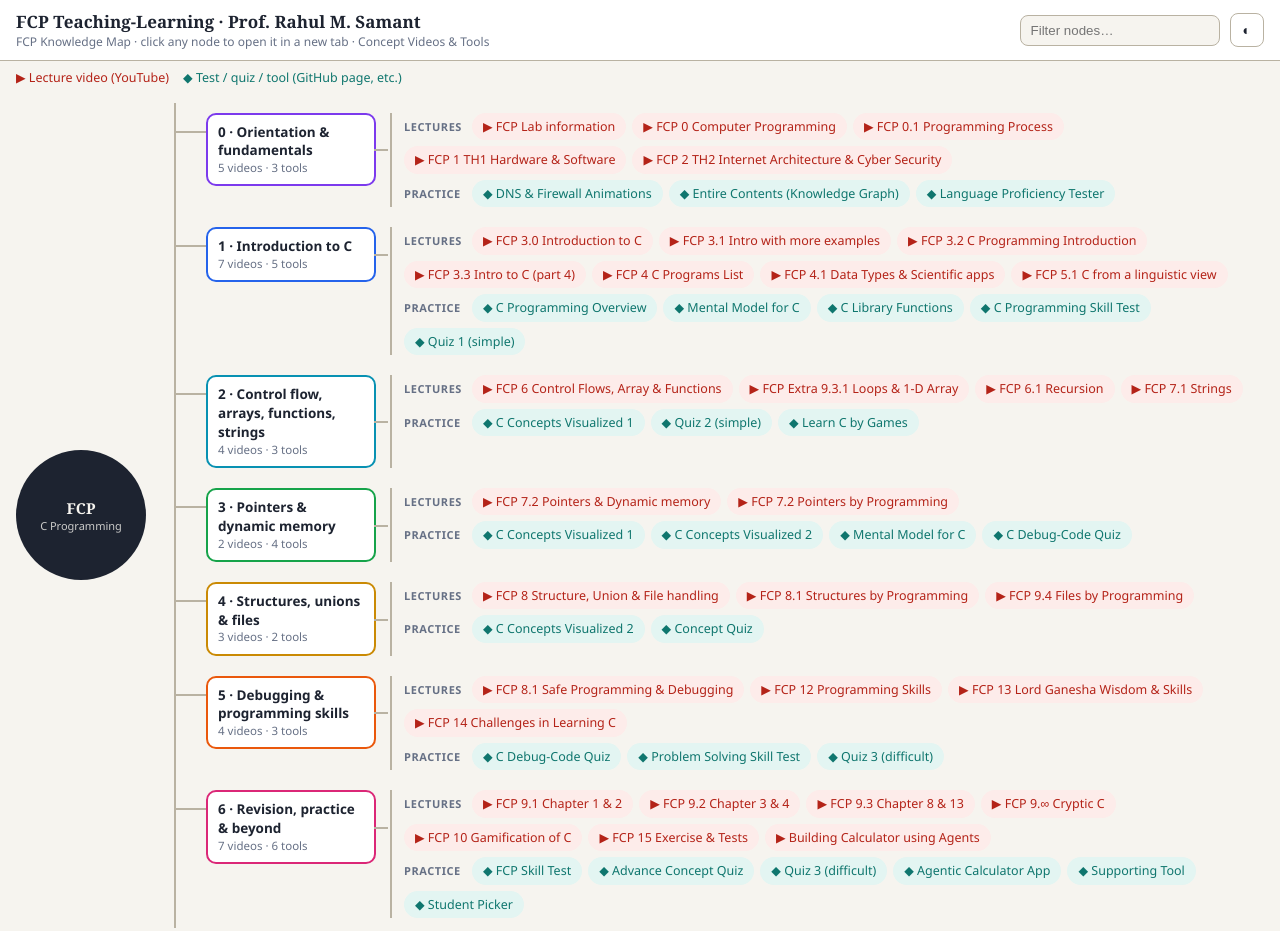
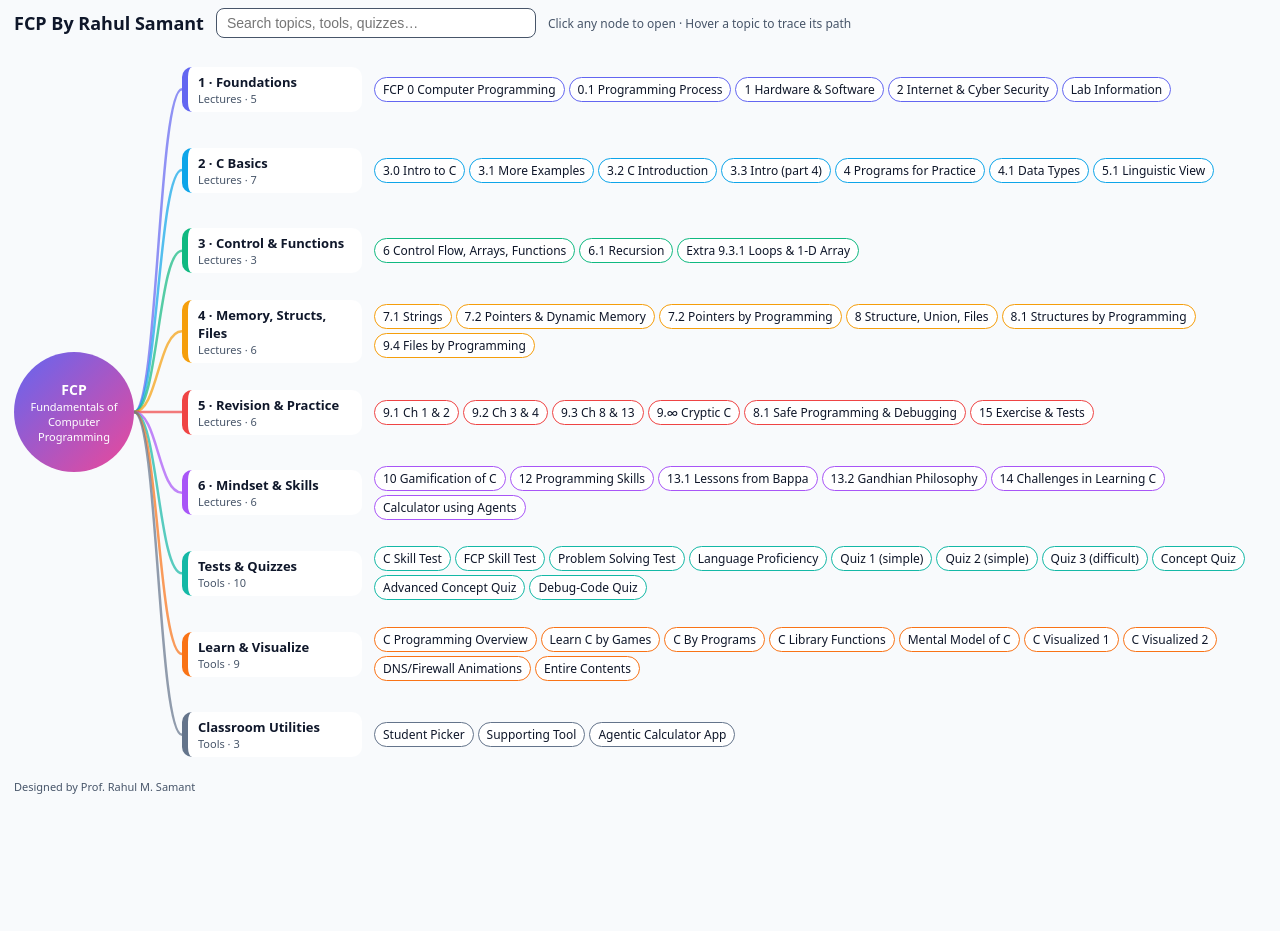
Before and after one commit to RMS-Sof/FCP-Knowledge-Graph, a plain HTML site: page index.html in a window 1280 px wide. After the commit the page ends 800 px from the top, so only its background shows below. Drawn offline with Linux system fonts and the light colour scheme.

Commit message:
Update index.html

```diff
--- a/index.html
+++ b/index.html
@@ -1,63 +1,66 @@
 <!DOCTYPE html>
 <html lang="en"><head><meta charset="utf-8">
 <meta name="viewport" content="width=device-width, initial-scale=1, viewport-fit=cover">
-<title>FCP Concept Map (c) RMS</title>
+<title>FCP (c)RMS</title>
 <style>
-:root{box-sizing:border-box;padding-top:env(safe-area-inset-top,0px);padding-bottom:env(safe-area-inset-bottom,0px);--bg:#f6f4ef;--card:#fff;--ink:#1d2330;--mut:#667085;--ln:#b9b2a2;--vid:#b42318;--vbg:#fdecea;--tl:#0f766e;--tbg:#e3f5f2}
-@media (prefers-color-scheme:dark){:root:not([data-theme="light"]){--bg:#11151c;--card:#1a202b;--ink:#e8eaef;--mut:#98a2b3;--ln:#3a4456;--vid:#fda29b;--vbg:#3a1c1a;--tl:#5eead4;--tbg:#12332f}}
-:root[data-theme="dark"]{--bg:#11151c;--card:#1a202b;--ink:#e8eaef;--mut:#98a2b3;--ln:#3a4456;--vid:#fda29b;--vbg:#3a1c1a;--tl:#5eead4;--tbg:#12332f}
-html{scroll-padding-top:env(safe-area-inset-top,0px)}
-*{box-sizing:border-box}
-body{margin:0;background:var(--bg);color:var(--ink);font:14px/1.4 "Segoe UI",system-ui,sans-serif}
-header{display:flex;flex-wrap:wrap;gap:10px;align-items:center;padding:10px 16px;background:var(--card);border-bottom:1px solid var(--ln);position:sticky;top:env(safe-area-inset-top,0px);z-index:5}
-h1{margin:0;font:700 17px Georgia,serif;flex:1;min-width:220px}
-h1 small{display:block;font:400 12px "Segoe UI",sans-serif;color:var(--mut)}
-input{padding:7px 10px;border:1px solid var(--ln);border-radius:8px;background:var(--bg);color:var(--ink);min-width:200px}
-button{font:inherit;cursor:pointer;border:1px solid var(--ln);background:var(--card);color:var(--ink);border-radius:8px;padding:6px 12px}
-.leg{display:flex;gap:14px;font-size:12.5px;color:var(--mut);padding:8px 16px}
-.map{display:flex;align-items:center;padding:8px 16px 24px;max-width:1500px;margin:auto}
-.root{flex:none;width:130px;text-align:center;padding:18px 10px;border-radius:50%;aspect-ratio:1;display:flex;flex-direction:column;justify-content:center;background:var(--ink);color:var(--bg);font:700 15px Georgia,serif}
-.root small{font:400 11px "Segoe UI",sans-serif;opacity:.8}
-.brs{flex:1;margin-left:28px;border-left:2px solid var(--ln);min-width:0}
-.br{position:relative;display:flex;gap:14px;padding:10px 0 10px 30px}
-.br::before{content:"";position:absolute;left:0;top:28px;width:30px;border-top:2px solid var(--ln)}
-.un{flex:none;width:170px;align-self:flex-start;padding:8px 10px;border-radius:10px;background:var(--card);border:2px solid var(--c);font-weight:700;font-size:13.5px;position:relative}
-.un::after{content:"";position:absolute;right:-14px;top:50%;width:14px;border-top:2px solid var(--ln)}
-.un span{display:block;font-weight:400;font-size:11.5px;color:var(--mut)}
-.it{flex:1;min-width:0;border-left:2px solid var(--ln);padding-left:12px;display:flex;flex-direction:column;gap:6px}
-.row{display:flex;flex-wrap:wrap;gap:6px;align-items:center}
-.row i{font-style:normal;font-size:11px;font-weight:700;text-transform:uppercase;letter-spacing:.05em;color:var(--mut);width:62px;flex:none}
-a.n{display:inline-block;padding:4px 10px;border-radius:999px;text-decoration:none;font-size:12.5px;border:1px solid transparent;transition:.12s}
-a.v{background:var(--vbg);color:var(--vid)}a.t{background:var(--tbg);color:var(--tl)}
-a.n:hover{transform:translateY(-1px);border-color:currentColor;box-shadow:0 2px 6px rgba(0,0,0,.15)}
-a.n:visited{opacity:.65}
-.dim{opacity:.18;pointer-events:none}
-@media(max-width:900px){.map{flex-direction:column;align-items:stretch}.root{align-self:center;width:110px;margin-bottom:12px}.brs{margin-left:0;border-left:0}.br{flex-direction:column;padding-left:0}.br::before,.un::after{display:none}.un{width:100%}.it{border-left:0;padding-left:0}.row i{width:100%}}
+:root{--bg:#0f172a;--fg:#e2e8f0;--mut:#94a3b8;--card:#1e293b;box-sizing:border-box;padding-top:env(safe-area-inset-top,0px);padding-bottom:env(safe-area-inset-bottom,0px)}
+:root:not([data-theme="dark"]) {}
+@media (prefers-color-scheme:light){:root:not([data-theme="dark"]){--bg:#f8fafc;--fg:#0f172a;--mut:#475569;--card:#fff}}
+:root[data-theme="dark"]{--bg:#0f172a;--fg:#e2e8f0;--mut:#94a3b8;--card:#1e293b}
+*{box-sizing:border-box}html,body{margin:0;height:100%}
+body{background:var(--bg);color:var(--fg);font:14px system-ui,-apple-system,Segoe UI,sans-serif;display:flex;flex-direction:column}
+header{display:flex;gap:12px;align-items:center;padding:8px 14px;flex-wrap:wrap}
+h1{font-size:18px;margin:0}
+input{flex:1;min-width:160px;max-width:320px;padding:6px 10px;border-radius:8px;border:1px solid var(--mut);background:var(--card);color:var(--fg);font-size:14px}
+.hint{color:var(--mut);font-size:12px}
+#wrap{position:relative;flex:1;display:flex;align-items:stretch;gap:48px;padding:6px 14px 4px;overflow:auto;min-height:0}
+svg{position:absolute;inset:0;width:100%;height:100%;pointer-events:none}
+#root{align-self:center;z-index:1;background:linear-gradient(135deg,#6366f1,#ec4899);color:#fff;padding:18px 14px;border-radius:50%;width:120px;height:120px;display:flex;flex-direction:column;align-items:center;justify-content:center;text-align:center;font-weight:700;flex:none}
+#root small{font-weight:400;font-size:11px}
+#rows{flex:1;display:flex;flex-direction:column;gap:6px;z-index:1;min-width:720px}
+.row{flex:1;display:flex;align-items:center;gap:12px;min-height:0}
+.cl{flex:none;width:180px;padding:6px 10px;border-radius:10px;border-left:6px solid var(--c);background:var(--card);font-weight:600;font-size:13px}
+.cl span{display:block;font-weight:400;color:var(--mut);font-size:11px}
+.chips{display:flex;flex-wrap:wrap;gap:4px}
+a.ch{padding:3px 8px;border-radius:999px;border:1px solid var(--c);color:var(--fg);text-decoration:none;font-size:12px;background:var(--card);white-space:nowrap}
+a.ch:hover{background:var(--c);color:#fff}
+.dim{opacity:.15}
+footer{padding:3px 14px 6px;color:var(--mut);font-size:11px}
 </style></head><body>
-<header>
-<h1>FCP Teaching-Learning ·  Prof. Rahul M. Samant<small>FCP Knowledge Map · click any node to open it in a new tab · Concept Videos & Tools</small></h1>
-<input type="search" id="q" placeholder="Filter nodes…"><button id="th">◐</button>
-</header>
-<div class="leg"><span style="color:var(--vid)">▶ Lecture video (YouTube)</span><span style="color:var(--tl)">◆ Test / quiz / tool (GitHub page, etc.)</span></div>
-<div class="map"><div class="root">FCP<small>C Programming</small></div><div class="brs" id="m"></div></div>
+<header><h1>FCP By Rahul Samant</h1><input id="q" placeholder="Search topics, tools, quizzes…"><span class="hint">Click any node to open · Hover a topic to trace its path</span></header>
+<div id="wrap"><svg id="sv"></svg>
+<div id="root">FCP<small>Fundamentals of Computer Programming</small></div>
+<div id="rows"></div></div>
+<footer>Designed by Prof. Rahul M. Samant </footer>
 <script>
-const S="https://script.google.com/macros/s/",E="/exec",G="https://rms-sof.github.io/";
-const U=[
-["0 · Orientation & fundamentals","#7c3aed",[["FCP Lab information","GhhRnwF_nsk"],["FCP 0 Computer Programming","VeCdA5cO3Rw"],["FCP 0.1 Programming Process","SQoHr5DYUo4"],["FCP 1 TH1 Hardware & Software","6Q1Id-HrZkI"],["FCP 2 TH2 Internet Architecture & Cyber Security","HVWoo8sCMKI"]],[17,8,4]],
-["1 · Introduction to C","#2563eb",[["FCP 3.0 Introduction to C","51kksOUUmlo"],["FCP 3.1 Intro with more examples","jrzrPzyg4LI"],["FCP 3.2 C Programming Introduction","mtg4xNfZsUc"],["FCP 3.3 Intro to C (part 4)","lD48EUaclkY"],["FCP 4 C Programs List","uvgGJCIvlF8"],["FCP 4.1 Data Types & Scientific apps","nicoBWmio2c"],["FCP 5.1 C from a linguistic view","CM2lElJ8ZaA"]],[6,18,14,1,9]],
-["2 · Control flow, arrays, functions, strings","#0891b2",[["FCP 6 Control Flows, Array & Functions","t872IwqYk4w"],["FCP Extra 9.3.1 Loops & 1-D Array","UEVa-PDFV8M"],["FCP 6.1 Recursion","xRvYGRDi4qs"],["FCP 7.1 Strings","ivlKbkR5Yg8"]],[19,10,12]],
-["3 · Pointers & dynamic memory","#16a34a",[["FCP 7.2 Pointers & Dynamic memory","VssWs7I2dXo"],["FCP 7.2 Pointers by Programming","VBZnOh2rSxs"]],[19,20,18,13]],
-["4 · Structures, unions & files","#ca8a04",[["FCP 8 Structure, Union & File handling","2QbYiLB0Y4I"],["FCP 8.1 Structures by Programming","mdcTgBRHJ4U"],["FCP 9.4 Files by Programming","yt2mHqJ7b3I"]],[20,15]],
-["5 · Debugging & programming skills","#ea580c",[["FCP 8.1 Safe Programming & Debugging","2W-1T0ZZqcU"],["FCP 12 Programming Skills","-8TTk8nSE74"],["FCP 13 Lord Ganesha Wisdom & Skills","HiLVD-i8GWM"],["FCP 14 Challenges in Learning C","hP1gV1oD4J4"]],[13,3,11]],
-["6 · Revision, practice & beyond","#db2777",[["FCP 9.1 Chapter 1 & 2","Hm4Q1k1FaWU"],["FCP 9.2 Chapter 3 & 4","IDZJB2EttvE"],["FCP 9.3 Chapter 8 & 13","WuM86AieAYw"],["FCP 9.∞ Cryptic C","cHRr4-HrlUs"],["FCP 10 Gamification of C","Oft0dSIZO0Y"],["FCP 15 Exercise & Tests","2lFaajGl928"],["Building Calculator using Agents","o7-KpNEz2O0"]],[2,16,11,7,5,0]]];
-const T=[["Student Picker",G+"Coronation/"],["C Programming Skill Test",G+"C-Skill-Test/"],["FCP Skill Test",G+"FCP-skill-Test/"],["Problem Solving Skill Test",G+"Problem-Solving-Skill-Test/"],["Language Proficiency Tester",G+"Language-Profeciency-Tester/"],
-["Supporting Tool",S+"AKfycbxrAgJ9I1CRH69UHyBPArDZIHF2pOoIPoGmP44lnFJFWIrpzD81DTYqjI8epcUJY6qK"+E],["C Programming Overview",G+"C-Programming/"],["Agentic Calculator App","https://agent3-kqzfcvap9pxxs7n4ftn8gg.streamlit.app/"],["Entire Contents (Knowledge Graph)",G+"FCP-Knowledge-Graph/"],
-["Quiz 1 (simple)",S+"AKfycbwpevnaXZrRKKug5ofeiSXGLVI0HBcgHyy9GlBchJGPWpfDiQD5SgaA_dHWWBwY_9-NAQ"+E],["Quiz 2 (simple)",S+"AKfycbxqspEv9V5aMJ6cb8XxQhKZuvxiA-S54E9aygyejPGGgAgU24AxVxM75hcbpcf6xhvP"+E],["Quiz 3 (difficult)",S+"AKfycbwWMk9pwHJZrAr555cZ0y0zwaNQPFI0llgq6cy8vkiJS27QgEAuxor6wiNIcQY0jUoarQ"+E],
-["Learn C by Games",G+"C-By-Games/"],["C Debug-Code Quiz",S+"AKfycbwUrHEBN5cku4SGkaQGxFez9CycaFoWSf2_NICEic7WIZBG9xoUGzqA0l8LlSsm6U_v8g"+E],["C Library Functions",G+"C-Lib-Functions/"],
-["Concept Quiz",S+"AKfycbxxE6l5NKzpYEdBoAYfDpGnRuwVS7ymZpLm56zSuirFb2nR2BLMuXyhzAdtAcD8E6qh"+E],["Advance Concept Quiz",S+"AKfycbwzvDMPDHrCCA06mW_tRiIThMxIYpqzChLo--XOkFC_pvqJ2lwFStZyiYO5m90XIQ0B"+E],
-["DNS & Firewall Animations",G+"FCP2-animations/"],["Mental Model for C",G+"C-Mental-Model/"],["C Concepts Visualized 1",G+"C-Visualized/"],["C Concepts Visualized 2",G+"C-Visualized-Part2/"]];
-const L=(c,h,t,x)=>`<a class="n ${c}" href="${h}" target="_blank" rel="noopener noreferrer">${x}${t}</a>`;
-document.getElementById("m").innerHTML=U.map(u=>`<div class="br" style="--c:${u[1]}"><div class="un">${u[0]}<span>${u[2].length} videos · ${u[3].length} tools</span></div><div class="it"><div class="row"><i>Lectures</i>${u[2].map(v=>L("v","https://youtu.be/"+v[1],v[0],"▶ ")).join("")}</div><div class="row"><i>Practice</i>${u[3].map(i=>L("t",T[i][1],T[i][0],"◆ ")).join("")}</div></div></div>`).join("");
-document.getElementById("q").oninput=e=>{const q=e.target.value.toLowerCase();document.querySelectorAll("a.n").forEach(a=>a.classList.toggle("dim",!!q&&!a.textContent.toLowerCase().includes(q)))};
-document.getElementById("th").onclick=()=>{const r=document.documentElement,d=r.dataset.theme=="dark"||(!r.dataset.theme&&matchMedia("(prefers-color-scheme:dark)").matches);r.dataset.theme=d?"light":"dark"};
+const Y="https://youtu.be/",G="https://rms-sof.github.io/",S="https://script.google.com/macros/s/";
+const D=[
+["1 · Foundations","Lectures",'#6366f1',[["FCP 0 Computer Programming",Y+"VeCdA5cO3Rw"],["0.1 Programming Process",Y+"SQoHr5DYUo4"],["1 Hardware & Software",Y+"6Q1Id-HrZkI"],["2 Internet & Cyber Security",Y+"HVWoo8sCMKI"],["Lab Information",Y+"GhhRnwF_nsk"]]],
+["2 · C Basics","Lectures",'#0ea5e9',[["3.0 Intro to C",Y+"51kksOUUmlo"],["3.1 More Examples",Y+"jrzrPzyg4LI"],["3.2 C Introduction",Y+"mtg4xNfZsUc"],["3.3 Intro (part 4)",Y+"lD48EUaclkY"],["4 Programs for Practice",Y+"uvgGJCIvlF8"],["4.1 Data Types",Y+"nicoBWmio2c"],["5.1 Linguistic View",Y+"CM2lElJ8ZaA"]]],
+["3 · Control & Functions","Lectures",'#10b981',[["6 Control Flow, Arrays, Functions",Y+"t872IwqYk4w"],["6.1 Recursion",Y+"xRvYGRDi4qs"],["Extra 9.3.1 Loops & 1-D Array",Y+"UEVa-PDFV8M"]]],
+["4 · Memory, Structs, Files","Lectures",'#f59e0b',[["7.1 Strings",Y+"ivlKbkR5Yg8"],["7.2 Pointers & Dynamic Memory",Y+"VssWs7I2dXo"],["7.2 Pointers by Programming",Y+"VBZnOh2rSxs"],["8 Structure, Union, Files",Y+"2QbYiLB0Y4I"],["8.1 Structures by Programming",Y+"mdcTgBRHJ4U"],["9.4 Files by Programming",Y+"yt2mHqJ7b3I"]]],
+["5 · Revision & Practice","Lectures",'#ef4444',[["9.1 Ch 1 & 2",Y+"Hm4Q1k1FaWU"],["9.2 Ch 3 & 4",Y+"IDZJB2EttvE"],["9.3 Ch 8 & 13",Y+"WuM86AieAYw"],["9.∞ Cryptic C",Y+"cHRr4-HrlUs"],["8.1 Safe Programming & Debugging",Y+"2W-1T0ZZqcU"],["15 Exercise & Tests",Y+"2lFaajGl928"]]],
+["6 · Mindset & Skills","Lectures",'#a855f7',[["10 Gamification of C",Y+"Oft0dSIZO0Y"],["12 Programming Skills",Y+"-8TTk8nSE74"],["13.1 Lessons from Bappa",Y+"HiLVD-i8GWM"],["13.2 Gandhian Philosophy",Y+"t-Darzx_ZD4"],["14 Challenges in Learning C",Y+"hP1gV1oD4J4"],["Calculator using Agents",Y+"o7-KpNEz2O0"]]],
+["Tests & Quizzes","Tools",'#14b8a6',[["C Skill Test",G+"C-Skill-Test/"],["FCP Skill Test",G+"FCP-skill-Test/"],["Problem Solving Test",G+"Problem-Solving-Skill-Test/"],["Language Proficiency",G+"Language-Profeciency-Tester/"],["Quiz 1 (simple)",S+"AKfycbwpevnaXZrRKKug5ofeiSXGLVI0HBcgHyy9GlBchJGPWpfDiQD5SgaA_dHWWBwY_9-NAQ/exec"],["Quiz 2 (simple)",S+"AKfycbxqspEv9V5aMJ6cb8XxQhKZuvxiA-S54E9aygyejPGGgAgU24AxVxM75hcbpcf6xhvP/exec"],["Quiz 3 (difficult)",S+"AKfycbwWMk9pwHJZrAr555cZ0y0zwaNQPFI0llgq6cy8vkiJS27QgEAuxor6wiNIcQY0jUoarQ/exec"],["Concept Quiz",S+"AKfycbxxE6l5NKzpYEdBoAYfDpGnRuwVS7ymZpLm56zSuirFb2nR2BLMuXyhzAdtAcD8E6qh/exec"],["Advanced Concept Quiz",S+"AKfycbwzvDMPDHrCCA06mW_tRiIThMxIYpqzChLo--XOkFC_pvqJ2lwFStZyiYO5m90XIQ0B/exec"],["Debug-Code Quiz",S+"AKfycbwUrHEBN5cku4SGkaQGxFez9CycaFoWSf2_NICEic7WIZBG9xoUGzqA0l8LlSsm6U_v8g/exec"]]],
+["Learn & Visualize","Tools",'#f97316',[["C Programming Overview",G+"C-Programming/"],["Learn C by Games",G+"C-By-Games/"],["C By Programs",G+"C-By-Programs/"],["C Library Functions",G+"C-Lib-Functions/"],["Mental Model of C",G+"C-Mental-Model/"],["C Visualized 1",G+"C-Visualized/"],["C Visualized 2",G+"C-Visualized-Part2/"],["DNS/Firewall Animations",G+"FCP2-animations/"],["Entire Contents",G+"FCP-Knowledge-Graph/"]]],
+["Classroom Utilities","Tools",'#64748b',[["Student Picker",G+"Coronation/"],["Supporting Tool",S+"AKfycbxrAgJ9I1CRH69UHyBPArDZIHF2pOoIPoGmP44lnFJFWIrpzD81DTYqjI8epcUJY6qK/exec"],["Agentic Calculator App","https://agent3-kqzfcvap9pxxs7n4ftn8gg.streamlit.app/"]]]
+];
+const rows=document.getElementById('rows'),sv=document.getElementById('sv'),wrap=document.getElementById('wrap'),root=document.getElementById('root');
+D.forEach(([n,k,c,items],i)=>{
+ const r=document.createElement('div');r.className='row';r.style.setProperty('--c',c);
+ r.innerHTML=`<div class="cl">${n}<span>${k} · ${items.length}</span></div><div class="chips">${items.map(([t,u])=>`<a class="ch" target="_blank" rel="noopener" href="${u}">${t}</a>`).join('')}</div>`;
+ r.onmouseenter=()=>hl(i);r.onmouseleave=()=>hl(-1);rows.appendChild(r);
+});
+function draw(){
+ const w=wrap.getBoundingClientRect(),a=root.getBoundingClientRect();
+ sv.setAttribute('viewBox',`0 0 ${wrap.scrollWidth} ${wrap.scrollHeight}`);sv.style.width=wrap.scrollWidth+'px';sv.style.height=wrap.scrollHeight+'px';
+ const x1=a.right-w.left+wrap.scrollLeft,y1=a.top+a.height/2-w.top+wrap.scrollTop;
+ sv.innerHTML=[...rows.children].map((r,i)=>{
+  const b=r.querySelector('.cl').getBoundingClientRect(),x2=b.left-w.left+wrap.scrollLeft,y2=b.top+b.height/2-w.top+wrap.scrollTop,m=(x1+x2)/2;
+  return `<path id="p${i}" d="M${x1},${y1} C${m},${y1} ${m},${y2} ${x2},${y2}" fill="none" stroke="${D[i][2]}" stroke-width="2.5" opacity=".7"/>`}).join('');
+}
+function hl(i){[...rows.children].forEach((r,j)=>r.classList.toggle('dim',i>=0&&i!==j));D.forEach((_,j)=>{const p=document.getElementById('p'+j);if(p)p.style.opacity=i<0?.7:(i===j?1:.08)})}
+document.getElementById('q').oninput=e=>{const s=e.target.value.toLowerCase();
+ [...rows.children].forEach(r=>{let hit=false;r.querySelectorAll('.ch').forEach(c=>{const m=!s||c.textContent.toLowerCase().includes(s);c.classList.toggle('dim',!m);hit=hit||m});r.classList.toggle('dim',!!s&&!hit&&!r.querySelector('.cl').textContent.toLowerCase().includes(s))})};
+addEventListener('resize',draw);draw();setTimeout(draw,300);
 </script></body></html>
```
